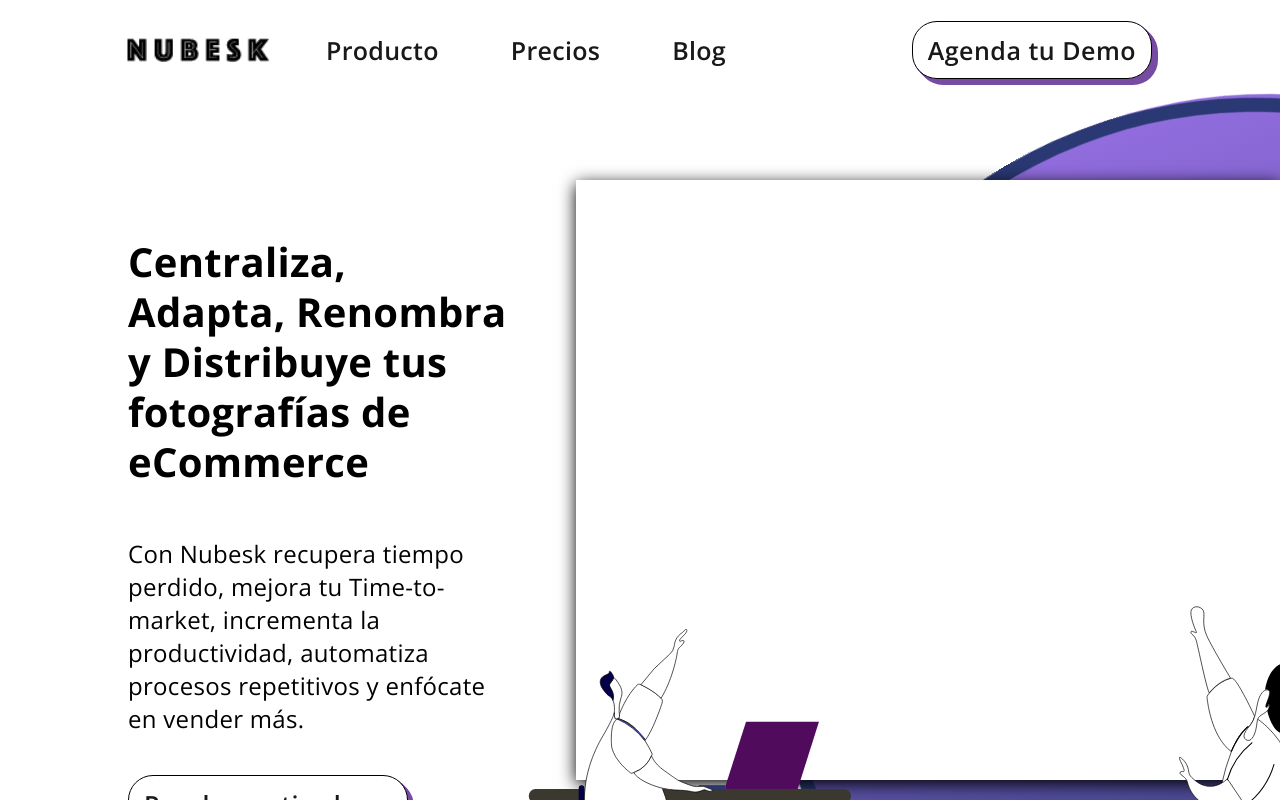
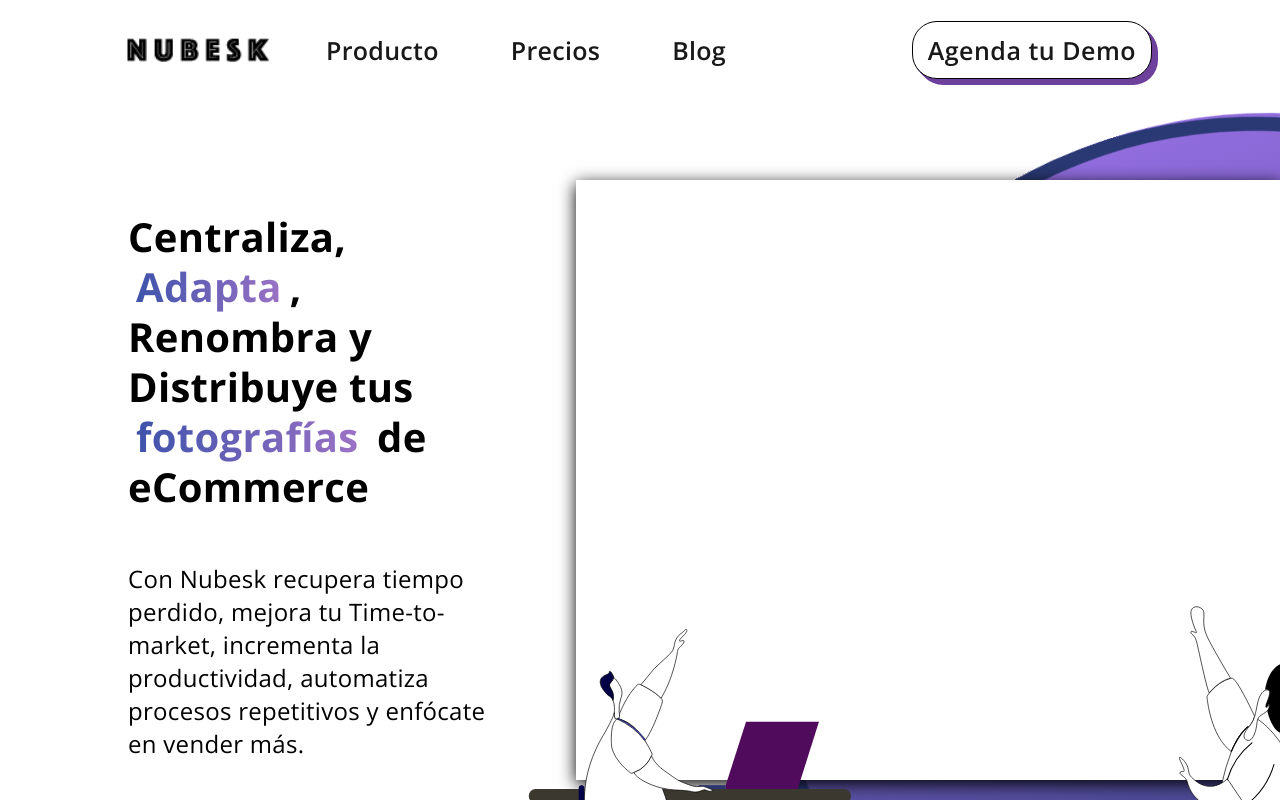
Before and after one commit to Alkeops/on, a Next.js app: page / in a window 1280 px wide. Shown: the top 800 px of the page. Built offline with nearby package versions, Linux system fonts and the light colour scheme.

Commit message:
color y circulo

```diff
--- a/src/components/organisms/MainSection/MainSection.tsx
+++ b/src/components/organisms/MainSection/MainSection.tsx
@@ -17,7 +17,7 @@
       </div>
       <div className={`${prefix}__info`}>
         <Title isHome>
-        Centraliza, Adapta, Renombra y Distribuye tus fotografías de eCommerce
+        Centraliza, <span>Adapta</span>, Renombra y Distribuye tus <span>fotografías</span> de eCommerce
         </Title>
       <Paragraph>Con Nubesk recupera tiempo perdido, mejora tu Time-to-market,  incrementa la productividad, automatiza procesos repetitivos y enfócate en vender más.</Paragraph>
         <Button
--- a/src/pages/blog/[slug].tsx
+++ b/src/pages/blog/[slug].tsx
@@ -24,8 +24,8 @@
           <h3>Compartelo</h3>
           <div className={`${prefix}__share-items`}>
             <SocialNetworks network="Facebook" href="/" isWhite />
-            <SocialNetworks network="Whatsapp" href="/" isWhite/>
-            <SocialNetworks network="Twitter" href="/" isWhite/>
+            <SocialNetworks network="Whatsapp" href="/" isWhite />
+            <SocialNetworks network="Twitter" href="/" isWhite  />
           </div>
         </div>
         <div className={`${prefix}__last-posts`}>
--- a/src/scss/01-Settings/settings.scss
+++ b/src/scss/01-Settings/settings.scss
@@ -6,7 +6,7 @@
 $color-white: white;
 $color-black: #191919;
 $color-gray-dark: #343a40;
-$color-sexy-purple: #764CA3;
+$color-sexy-purple: #6d409c;
 $color-sexy-blue: #2a3873;
 
 /* FONT */
--- a/src/scss/09-Molecules/m-circle.scss
+++ b/src/scss/09-Molecules/m-circle.scss
@@ -9,7 +9,7 @@
     left: 80%;
   }
   @include xl(){
-    top: -0.5vw;
+    top: 1vw;
     left: 60%;
   }
   &__out {
```
